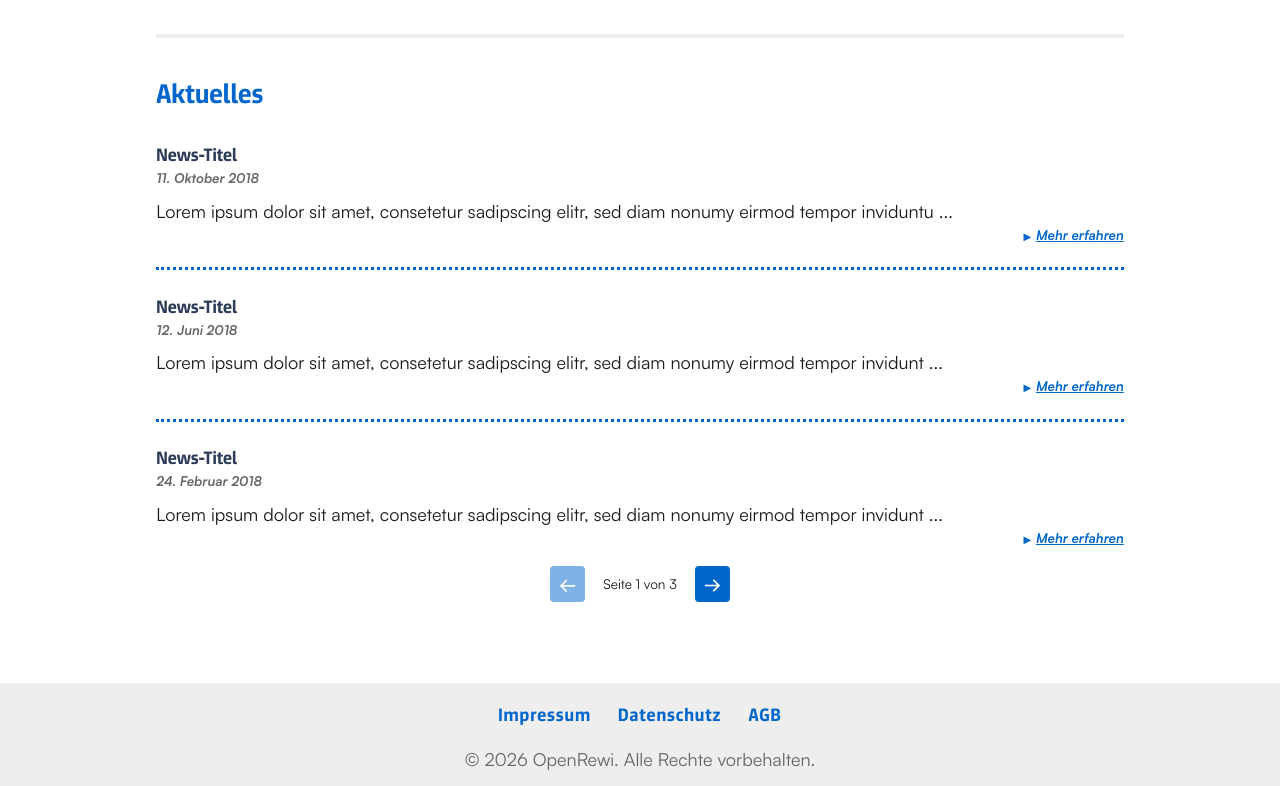
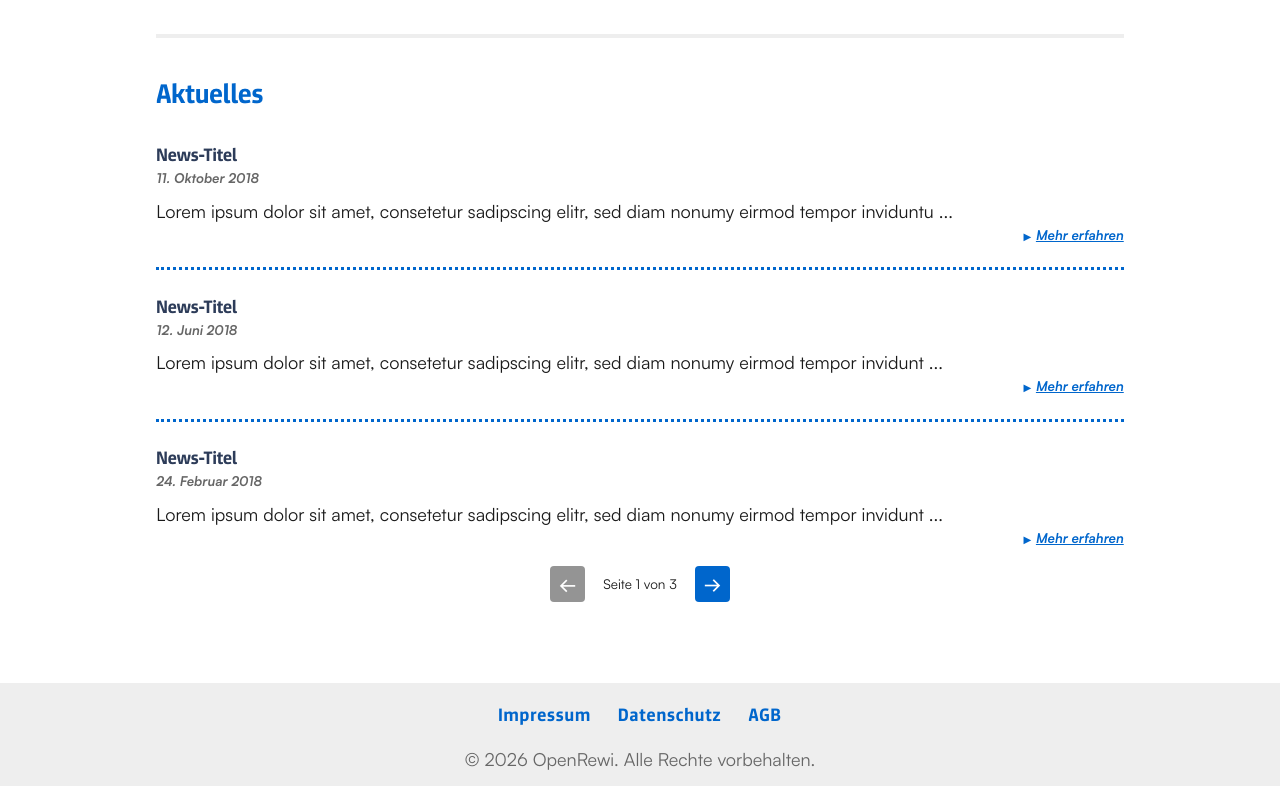
Before and after one commit to lab-tony/fhp-or, a React (Vite) app: page / in a window 1280 px wide. Shown: the part 1814-2600 px from the top of the page. Built offline with nearby package versions, Linux system fonts and the light colour scheme.

Commit message:
[FHP-OR] Example of useRef and useEffect with animated news list

```diff
--- a/src/css/components/news.css
+++ b/src/css/components/news.css
@@ -2,6 +2,9 @@
    NEWS
 ========================= */
 .or-news {
+  overflow: hidden;
+
+  .or-news__item {
     margin-bottom: var(--space-l);
     padding-bottom: var(--space-l);
     border-bottom: 3px dotted var(--color-accent);
@@ -44,8 +47,26 @@
     }
   }
 
-.or-news:last-child {
+  .or-news__item:last-child {
     margin-bottom: 0;
     padding-bottom: 0;
     border-bottom: 0;
   }
+
+  .or-news__list {
+    opacity: 1;
+    transition: transform 0.3s ease-in-out;
+  }
+
+  .or-news__list.js-animating {
+    opacity: 0;
+  }
+
+  .or-news__list.js-slide-left {
+    transform: translateX(100%);
+  }
+
+  .or-news__list.js-slide-right {
+    transform: translateX(-100%);
+  }
+}
--- a/src/css/components/pager.css
+++ b/src/css/components/pager.css
@@ -23,8 +23,16 @@
 }
 
 .or-pager__button:disabled {
-  opacity: 0.5;
+  background-color: color-mix(
+    in srgb,
+    var(--color-muted),
+    var(--color-white) 30%
+  );
   cursor: not-allowed;
+}
+
+.or-pager__button.js-animating {
+  pointer-events: none;
 }
 
 .or-pager__button:not(:disabled):hover {
--- a/src/react/App.tsx
+++ b/src/react/App.tsx
@@ -5,7 +5,9 @@ import type { INewsItem } from './components/News';
 
 export default function App(): JSX.Element {
   const [currentPage, setCurrentPage] = useState(0);
+  const [direction, setDirection] = useState<'next' | 'prev' | null>(null);
 
+  // Usually this data would likely come from an API or database
   const newsData: INewsItem[] = [
     {
       title: 'News-Titel',
@@ -86,6 +88,8 @@ export default function App(): JSX.Element {
       newsData={newsData}
       currentPage={currentPage}
       onPageChange={setCurrentPage}
+      direction={direction}
+      setDirection={setDirection}
     />
   );
 }
--- a/src/react/components/News.tsx
+++ b/src/react/components/News.tsx
@@ -1,5 +1,6 @@
 import React from 'react';
 import type { JSX } from 'react';
+import { useEffect, useRef, useState } from 'react';
 import Pager from './Pager';
 
 export interface INewsItem {
@@ -14,17 +15,22 @@ interface NewsProps {
   newsData: INewsItem[];
   currentPage: number;
   onPageChange: (page: number) => void;
+  direction: 'next' | 'prev' | null;
+  setDirection: (dir: 'next' | 'prev') => void;
 }
 
 export default function News({
   newsData,
   currentPage,
   onPageChange,
+  direction,
+  setDirection,
 }: NewsProps): JSX.Element {
   const sectionTitle: string = 'Aktuelles';
 
   // Might be a configurable value in a real application
   const maxItems = 3;
+  const animationDuration = 300;
 
   // Process data by state
   const start = currentPage * maxItems;
@@ -41,12 +47,40 @@ export default function News({
     return description.slice(0, maxLength) + ' ...';
   };
 
+  const listRef = useRef<HTMLUListElement>(null);
+  const [isAnimating, setIsAnimating] = useState(false);
+
+  // animation effect
+  useEffect(() => {
+    console.log('component mounted');
+    const newsListEl = listRef.current;
+    if (!newsListEl || !direction) return;
+
+    const className = direction === 'next' ? 'js-slide-left' : 'js-slide-right';
+
+    newsListEl.classList.add(className);
+    newsListEl.classList.add('js-animating');
+    setIsAnimating(true);
+
+    const timeout = setTimeout(() => {
+      newsListEl.classList.remove(className);
+      newsListEl.classList.remove('js-animating');
+      setIsAnimating(false);
+    }, animationDuration);
+
+    return () => {
+      console.log('component unmounted');
+      clearTimeout(timeout);
+    };
+  }, [currentPage, direction]);
+
   return (
     <>
       <h2 className="or-section__title">{sectionTitle}</h2>
-      <ul>
+      <div className="or-news">
+        <ul className="or-news__list" ref={listRef}>
           {visibleNews.map((news, index) => (
-          <li className="or-news" key={`news-${index}`}>
+            <li className="or-news__item" key={`news-${index}`}>
               <h3 className="or-news__title">{news.title}</h3>
               <time dateTime={news.date} className="or-news__date">
                 {news.date}
@@ -66,8 +100,11 @@ export default function News({
             currentPage={currentPage}
             totalPages={totalPages}
             onPageChange={onPageChange}
+            setDirection={setDirection}
+            isAnimating={isAnimating}
           />
         )}
+      </div>
     </>
   );
 }
--- a/src/react/components/Pager.tsx
+++ b/src/react/components/Pager.tsx
@@ -4,20 +4,27 @@ interface PagerProps {
   currentPage: number;
   totalPages: number;
   onPageChange: (page: number) => void;
+  setDirection: (dir: 'next' | 'prev') => void;
+  isAnimating: boolean;
 }
 
 export default function Pager({
   currentPage,
   totalPages,
   onPageChange,
+  setDirection,
+  isAnimating,
 }: PagerProps) {
   return (
     <nav className="or-pager" aria-label="Paginierung">
       <button
-        className="or-pager__button"
+        className={`or-pager__button ${isAnimating ? 'js-animating' : ''}`}
         aria-label="Vorherige Seite"
         disabled={currentPage === 0}
-        onClick={() => onPageChange(currentPage - 1)}
+        onClick={() => {
+          setDirection('prev');
+          onPageChange(currentPage - 1);
+        }}
       >
         ←
       </button>
@@ -27,10 +34,13 @@ export default function Pager({
       </span>
 
       <button
-        className="or-pager__button"
+        className={`or-pager__button ${isAnimating ? 'js-animating' : ''}`}
         aria-label="Nächste Seite"
         disabled={currentPage >= totalPages - 1}
-        onClick={() => onPageChange(currentPage + 1)}
+        onClick={() => {
+          setDirection('next');
+          onPageChange(currentPage + 1);
+        }}
       >
         →
       </button>
```
Lines whose indentation alone changed are shown as unchanged.
